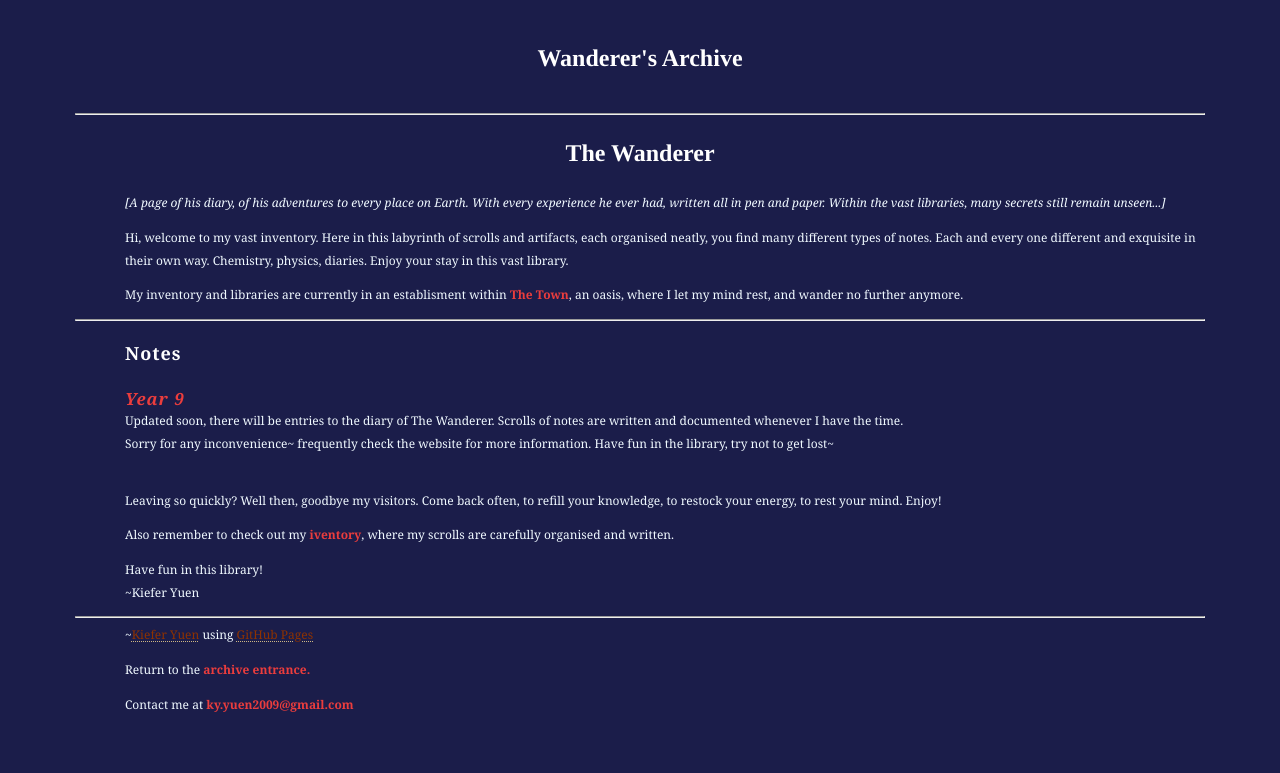
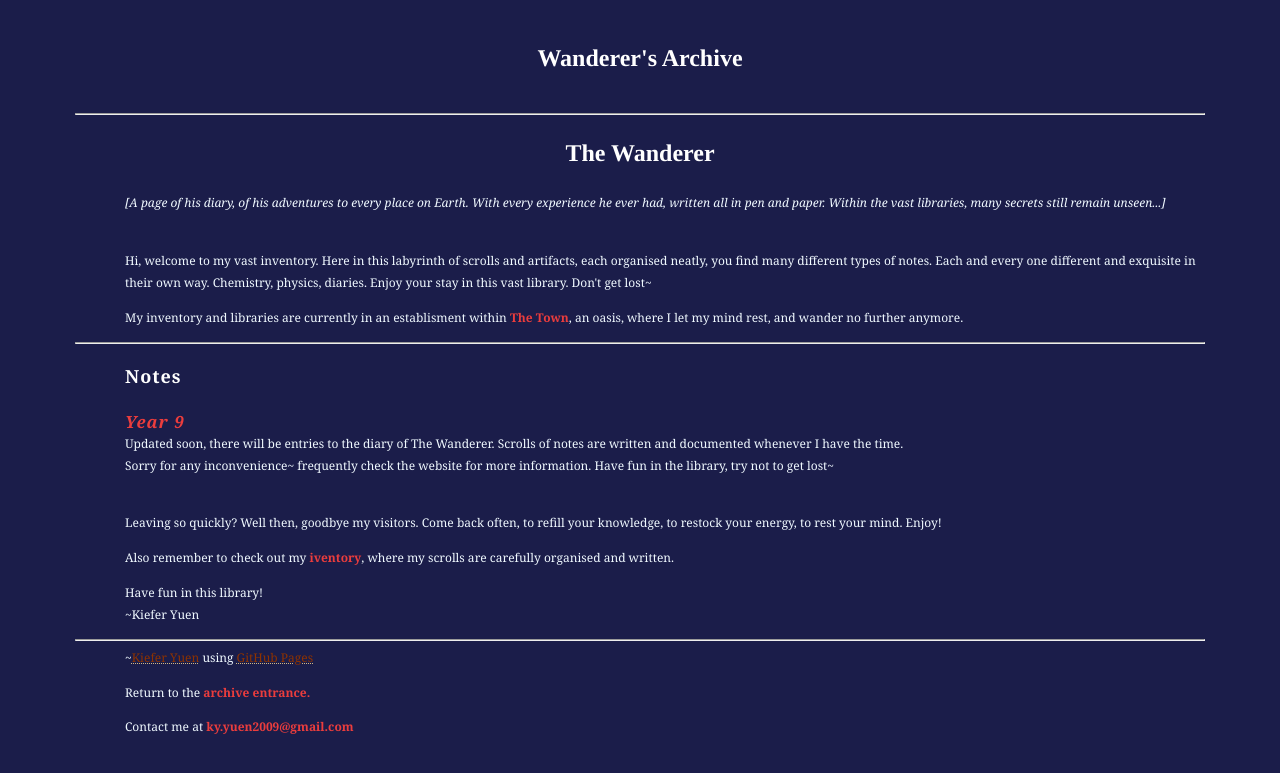
Before and after one commit to Rewind789/wanderer-archive, a Jekyll site: the page built from index.md, in a window 1280 px wide. Shown: the top 773 px of the page. Built offline with Jekyll 4.4.1, drawn with Linux system fonts in a browser that asks for light colours; our own code applies the rules of GitHub Pages for plain Markdown files.

Commit message:
Update index.md

```diff
--- a/index.md
+++ b/index.md
@@ -6,7 +6,8 @@
 
 <body>
   <p><i>[A page of his diary, of his adventures to every place on Earth. With every experience he ever had, written all in pen and paper. Within the vast libraries, many secrets still remain unseen...]</i></p>
-  <p class="intro">Hi, welcome to my vast inventory. Here in this labyrinth of scrolls and artifacts, each organised neatly, you find many different types of notes. Each and every one different and exquisite in their own way. Chemistry, physics, diaries. Enjoy your stay in this vast library.</p>
+  <br>
+  <p class="intro">Hi, welcome to my vast inventory. Here in this labyrinth of scrolls and artifacts, each organised neatly, you find many different types of notes. Each and every one different and exquisite in their own way. Chemistry, physics, diaries. Enjoy your stay in this vast library. Don't get lost~</p>
   <p>My inventory and libraries are currently in an establisment within <a href="/wanderer-archive/the-town.html">The Town</a>, an oasis, where I let my mind rest, and wander no further anymore.</p>
   <hr class="divider_one">
   <h2 class="subtitles">Notes</h2>
```
